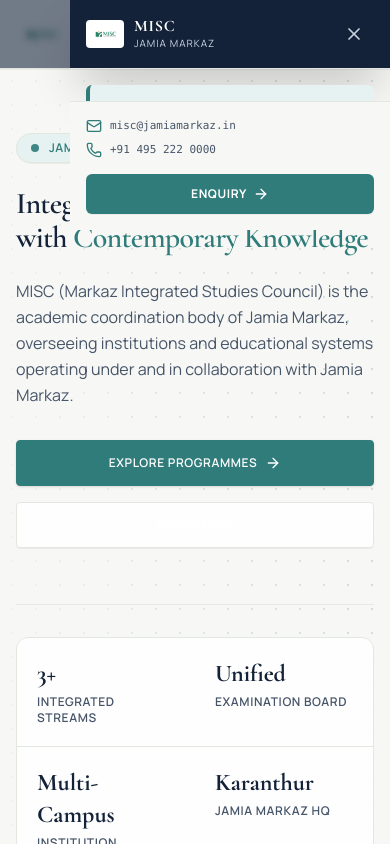
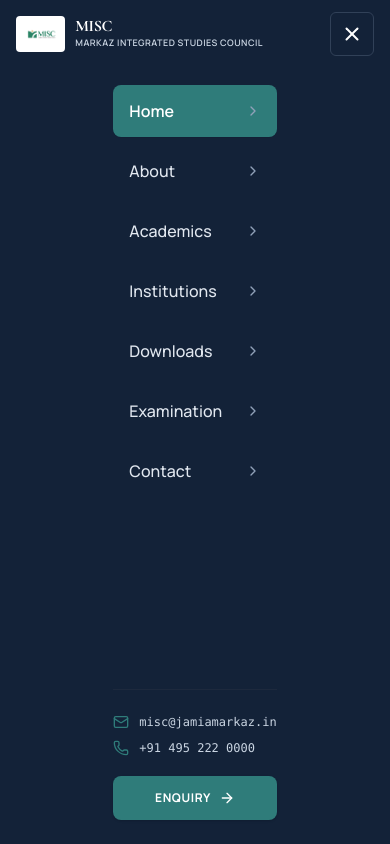
Before and after one commit to muhammedansar-pvn/MISC-, a React (Vite) app in the folder frontend/: page / in a window 390 px wide. Both pictures are taken after a click on the button "Open navigation menu". Shown: the top 844 px of the page. Built offline with nearby package versions, Linux system fonts and the light colour scheme; the HTML template or start-up script is replaced by a standard one.

Commit message:
Fix mobile navigation layout, full-width solid navy overlay, and in-flow contact block

```diff
--- a/frontend/src/components/layout/Header.jsx
+++ b/frontend/src/components/layout/Header.jsx
@@ -9,25 +9,36 @@ export const Header = () => {
   const [mobileMenuOpen, setMobileMenuOpen] = useState(false);
 
   return (
-    <header className="sticky top-0 z-40 bg-white/95 backdrop-blur-sm border-b border-[#E2E8E0] shadow-2xs">
-      {/* Clean White Navbar */}
+    <header
+      className={`sticky top-0 z-50 w-full border-b transition-colors duration-200 ${
+        mobileMenuOpen
+          ? 'bg-[#132238] border-slate-800 text-white'
+          : 'bg-white/95 backdrop-blur-sm border-[#E2E8E0] shadow-2xs text-[#132238]'
+      }`}
+    >
+      {/* Clean Navbar */}
       <div className="misc-container flex items-center justify-between py-3 sm:py-3.5">
         {/* Brand / Logo */}
         <Link
           to="/"
+          onClick={() => setMobileMenuOpen(false)}
           className="flex items-center space-x-2.5 sm:space-x-3 group min-w-0 pr-2"
           aria-label="MISC Homepage"
         >
           <img
             src="/logo.png"
             alt="MISC - Markaz Integrated Studies Council Logo"
-            className="h-9 sm:h-10 lg:h-12 w-auto object-contain shrink-0 transition-transform group-hover:scale-[1.02]"
+            className="h-9 sm:h-10 lg:h-12 w-auto object-contain shrink-0 transition-transform group-hover:scale-[1.02] bg-white p-0.5 rounded-sm"
           />
           <div className="flex flex-col min-w-0">
-            <span className="font-serif font-bold text-base sm:text-lg xl:text-xl tracking-tight text-[#132238] leading-none truncate">
+            <span className={`font-serif font-bold text-base sm:text-lg xl:text-xl tracking-tight leading-none truncate ${
+              mobileMenuOpen ? 'text-white' : 'text-[#132238]'
+            }`}>
               {miscInfo.name}
             </span>
-            <span className="text-[9px] sm:text-[10px] font-semibold tracking-wider sm:tracking-widest text-[#475569] uppercase mt-0.5 truncate">
+            <span className={`text-[9px] sm:text-[10px] font-semibold tracking-wider sm:tracking-widest uppercase mt-0.5 truncate ${
+              mobileMenuOpen ? 'text-slate-300' : 'text-[#475569]'
+            }`}>
               Markaz Integrated Studies Council
             </span>
           </div>
@@ -40,7 +51,11 @@ export const Header = () => {
         <button
           type="button"
           onClick={() => setMobileMenuOpen((prev) => !prev)}
-          className="lg:hidden w-[44px] h-[44px] flex items-center justify-center rounded-md bg-white border border-[#E2E8E0] text-[#132238] hover:bg-[#E6F2F1] hover:text-[#2F7C7A] active:bg-[#E6F2F1] transition-colors focus-visible:ring-2 focus-visible:ring-[#2F7C7A] focus-visible:outline-none cursor-pointer shrink-0"
+          className={`lg:hidden w-[44px] h-[44px] flex items-center justify-center rounded-md border transition-colors cursor-pointer shrink-0 focus-visible:ring-2 focus-visible:ring-[#2F7C7A] focus-visible:outline-none ${
+            mobileMenuOpen
+              ? 'bg-[#132238] border-slate-700 text-white hover:bg-slate-800'
+              : 'bg-white border-[#E2E8E0] text-[#132238] hover:bg-[#E6F2F1] hover:text-[#2F7C7A] active:bg-[#E6F2F1]'
+          }`}
           aria-label={mobileMenuOpen ? "Close navigation menu" : "Open navigation menu"}
           aria-expanded={mobileMenuOpen}
           aria-controls="mobile-navigation-menu"
@@ -53,7 +68,7 @@ export const Header = () => {
         </button>
       </div>
 
-      {/* Mobile Navigation Drawer */}
+      {/* Mobile Navigation Panel */}
       <MobileNav isOpen={mobileMenuOpen} onClose={() => setMobileMenuOpen(false)} />
     </header>
   );
--- a/frontend/src/components/navigation/MobileNav.jsx
+++ b/frontend/src/components/navigation/MobileNav.jsx
@@ -1,6 +1,6 @@
 import React, { useEffect } from 'react';
 import { NavLink } from 'react-router-dom';
-import { X, Mail, Phone, ArrowRight } from 'lucide-react';
+import { Mail, Phone, ArrowRight, ChevronRight } from 'lucide-react';
 import { navLinks, applyCta } from '../../data/navigationData';
 import { miscInfo } from '../../data/miscInfo';
 
@@ -20,90 +20,59 @@ export const MobileNav = ({ isOpen, onClose }) => {
   if (!isOpen) return null;
 
   return (
-    <div id="mobile-navigation-menu" className="fixed inset-0 z-50 lg:hidden flex justify-end">
-      {/* Backdrop */}
-      <div
-        className="fixed inset-0 bg-[#132238]/60 backdrop-blur-xs transition-opacity"
-        onClick={onClose}
-        aria-hidden="true"
-      />
-
-      {/* Drawer Panel */}
-      <div
-        className="relative w-full max-w-[320px] sm:max-w-xs bg-white shadow-2xl flex flex-col h-full z-50 transform transition-transform duration-300 ease-in-out"
-        role="dialog"
-        aria-modal="true"
-        aria-label="Navigation Menu"
-      >
-        {/* Drawer Header */}
-        <div className="flex items-center justify-between px-4 py-3.5 border-b border-[#E2E8E0] bg-[#132238] text-white shrink-0">
-          <div className="flex items-center space-x-2.5 min-w-0 pr-2">
-            <img
-              src="/logo.png"
-              alt="MISC Logo"
-              className="h-7 w-auto object-contain bg-white p-0.5 rounded shrink-0"
-            />
-            <div className="flex flex-col min-w-0">
-              <span className="font-serif text-base font-bold tracking-wider text-white leading-none truncate">
-                {miscInfo.name}
-              </span>
-              <span className="text-[10px] text-slate-300 uppercase tracking-widest mt-0.5 truncate">
-                Jamia Markaz
-              </span>
-            </div>
-          </div>
-          <button
-            type="button"
-            onClick={onClose}
-            className="w-10 h-10 flex items-center justify-center rounded-md hover:bg-white/10 text-slate-300 hover:text-white transition-colors cursor-pointer focus-visible:ring-2 focus-visible:ring-white focus-visible:outline-none shrink-0"
-            aria-label="Close navigation menu"
-          >
-            <X className="w-5 h-5" />
-          </button>
-        </div>
+    <div
+      id="mobile-navigation-menu"
+      className="fixed inset-x-0 top-[61px] sm:top-[69px] bottom-0 z-40 lg:hidden bg-[#132238] text-white flex flex-col overflow-y-auto"
+      role="dialog"
+      aria-modal="true"
+      aria-label="Mobile Navigation Menu"
+    >
+      <div className="flex-1 flex flex-col justify-between misc-container py-6 space-y-8 min-h-full">
 
         {/* Navigation Links */}
-        <div className="flex-1 overflow-y-auto p-4 space-y-1.5">
+        <nav className="space-y-2">
           {navLinks.map((link) => (
             <NavLink
               key={link.path}
               to={link.path}
               onClick={onClose}
               className={({ isActive }) =>
-                `block px-4 py-3 rounded-md text-sm font-medium transition-colors ${
+                `flex items-center justify-between min-h-[50px] px-4 py-3.5 rounded-lg text-base font-medium transition-colors ${
                   isActive
-                    ? 'bg-[#E6F2F1] text-[#2F7C7A] font-semibold border-l-4 border-[#2F7C7A]'
-                    : 'text-[#132238] hover:bg-[#F7F8F5] hover:text-[#2F7C7A]'
+                    ? 'bg-[#2F7C7A] text-white font-semibold shadow-2xs'
+                    : 'text-slate-200 hover:text-white hover:bg-white/10'
                 }`
               }
             >
-              {link.name}
+              <span>{link.name}</span>
+              <ChevronRight className="w-4 h-4 text-slate-400" />
             </NavLink>
           ))}
-        </div>
+        </nav>
 
-        {/* Footer Info & CTA */}
-        <div className="p-4 border-t border-[#E2E8E0] bg-[#F7F8F5] space-y-4 shrink-0">
-          <div className="space-y-2 text-xs text-[#475569]">
-            <div className="flex items-center space-x-2">
+        {/* Footer Info & CTA Area in Normal Document Flow */}
+        <div className="pt-6 border-t border-slate-800 space-y-5">
+          <div className="space-y-2.5 text-xs text-slate-300">
+            <div className="flex items-center space-x-2.5">
               <Mail className="w-4 h-4 text-[#2F7C7A] shrink-0" />
-              <span className="font-mono text-[11px] truncate">{miscInfo.email}</span>
+              <span className="font-mono text-xs">{miscInfo.email}</span>
             </div>
-            <div className="flex items-center space-x-2">
+            <div className="flex items-center space-x-2.5">
               <Phone className="w-4 h-4 text-[#2F7C7A] shrink-0" />
-              <span className="font-mono text-[11px]">{miscInfo.phone}</span>
+              <span className="font-mono text-xs">{miscInfo.phone}</span>
             </div>
           </div>
 
           <NavLink
             to={applyCta.path}
             onClick={onClose}
-            className="flex items-center justify-center space-x-1.5 w-full text-center bg-[#2F7C7A] text-white hover:bg-[#256664] text-xs font-bold tracking-wider uppercase px-4 py-3 rounded-md transition-colors shadow-2xs"
+            className="flex items-center justify-center space-x-2 w-full text-center bg-[#2F7C7A] text-white hover:bg-[#256664] text-xs font-bold tracking-wider uppercase px-4 py-3.5 rounded-lg transition-colors shadow-sm cursor-pointer"
           >
-            <span>Enquiry</span>
+            <span>ENQUIRY</span>
             <ArrowRight className="w-4 h-4" />
           </NavLink>
         </div>
+
       </div>
     </div>
   );
```
